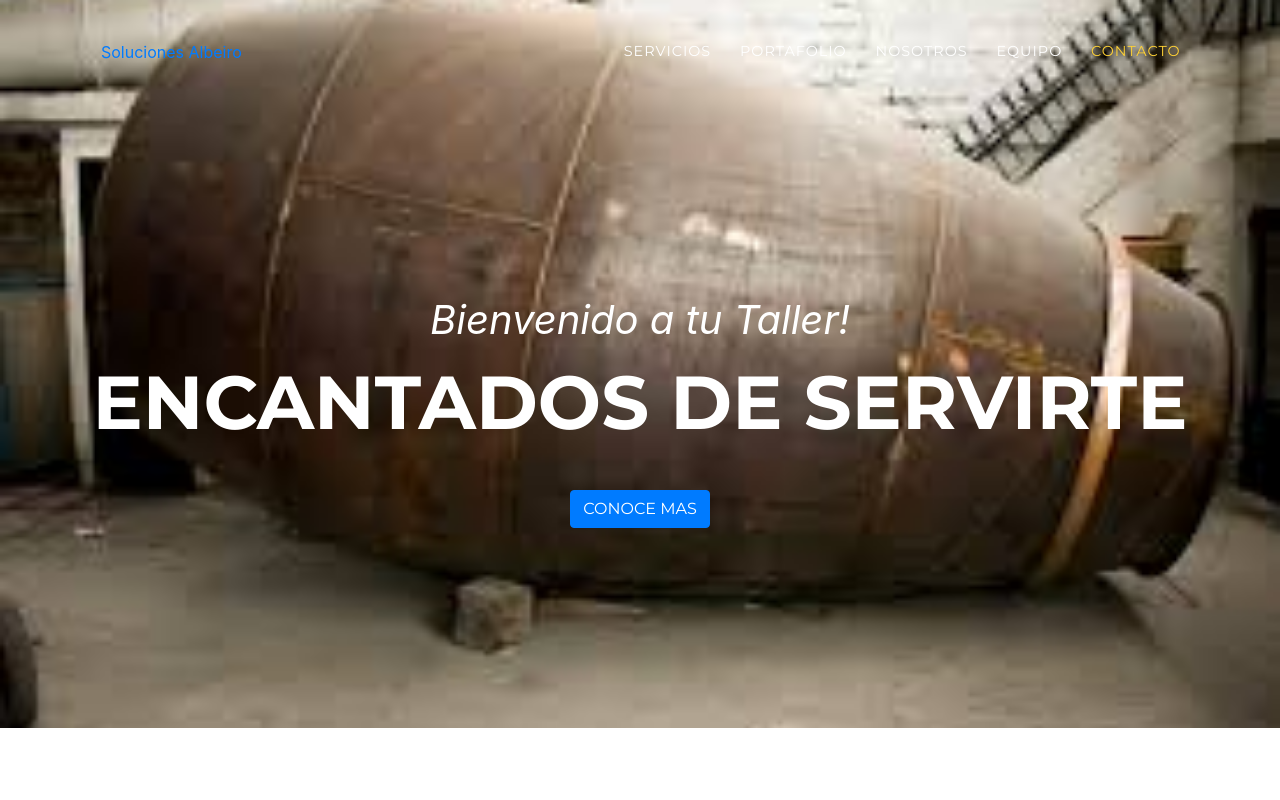
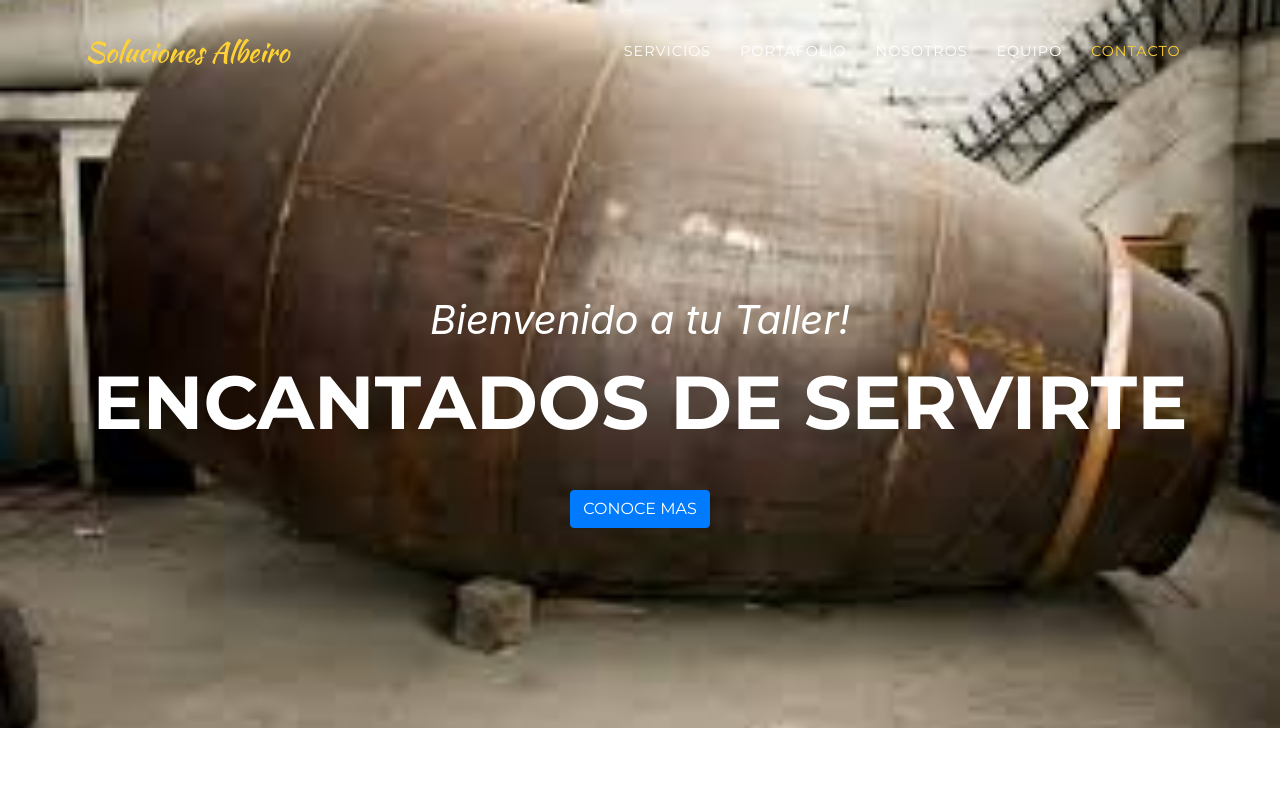
Before and after one commit to wilcasgil/albeiro-web-solutions, a website with bundled scripts: page index.html in a window 1280 px wide. Shown: the top 800 px of the page. Built offline with nearby package versions, Linux system fonts and the light colour scheme; a web font is replaced by a local one.

Commit message:
Tow
Add -brand in line 35 file index

```diff
--- a/index.html
+++ b/index.html
@@ -32,7 +32,7 @@
   <!-- Navigation -->
   <nav class="navbar navbar-expand-lg navbar-dark fixed-top" id="mainNav">
     <div class="container">
-      <a class="navbar js-scroll-trigger" href="#page-top">Soluciones Albeiro</a>
+      <a class="navbar-brand js-scroll-trigger" href="#page-top">Soluciones Albeiro</a>
       <button class="navbar-toggler navbar-toggler-right" type="button" data-toggle="collapse" data-target="#navbarResponsive" aria-controls="navbarResponsive" aria-expanded="false" aria-label="Toggle navigation">
         Menú
         <i class="fas fa-bars"></i>
```
